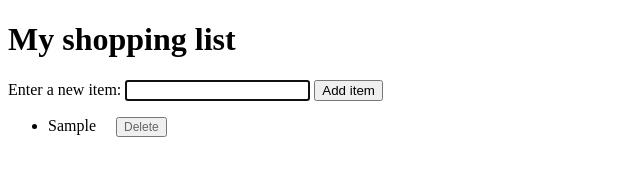
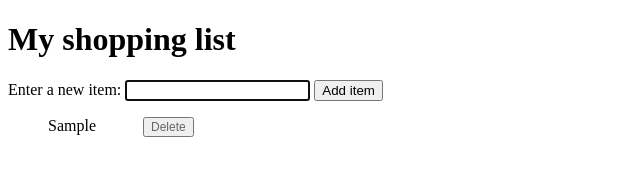
Before and after one commit to graysmal/DOM-manip2, a plain HTML site: page index.html in a window 1280 px wide. Both pictures are taken after typing "Sample" into the empty fields and a click on the button "Add item". Shown: the whole page, without its empty margins (0-640 px from the left). Drawn offline with Linux system fonts and the light colour scheme.

Commit message:
Fixed widths

```diff
--- a/javas.js
+++ b/javas.js
@@ -18,6 +18,7 @@ function addItem() {
     new_item_li.append(new_item_span, new_item_btn);
 
     new_item_span.textContent = new_item_text;
+    new_item_span.classList = "list_item";
     new_item_btn.textContent = "Delete";
 
     new_item_btn.addEventListener('click', function() {
--- a/style.css
+++ b/style.css
@@ -1,6 +1,12 @@
 li {
     margin-bottom: 10px;
+    display: flex;
+
   }
+
+.list_item {
+  width: 75px;
+}
 
 li button {
     font-size: 12px;
```
